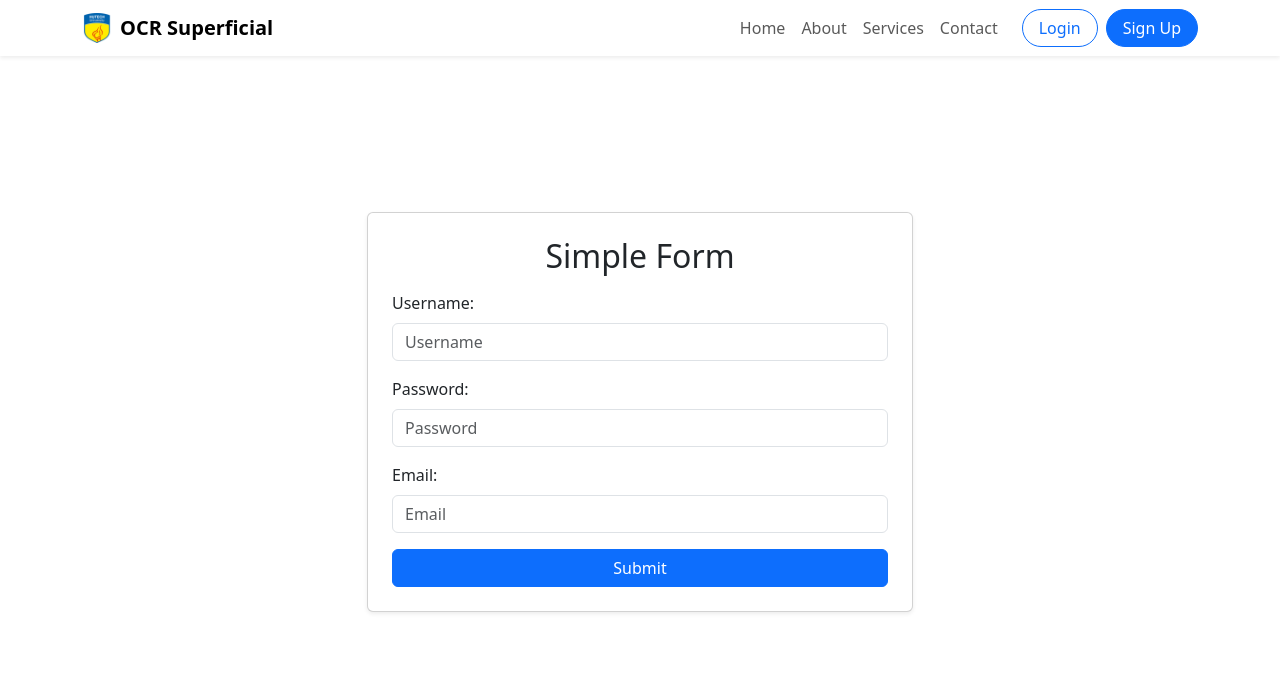
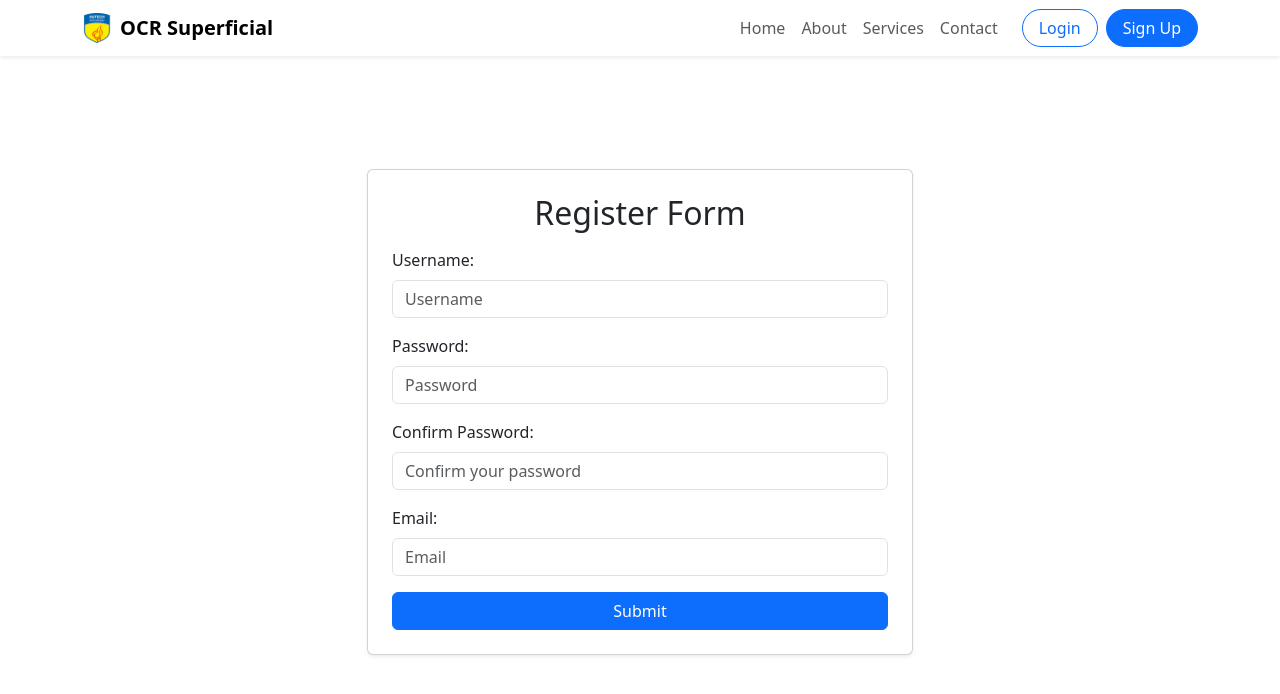
Before and after one commit to hoanglongyt/OCR_Superficial, a React (Vite) app in the folder app/ocr_superficial_ui/: page /register in a window 1280 px wide. Shown: the top 694 px of the page. Built offline with nearby package versions, Linux system fonts and the light colour scheme.

Commit message:
[add] added register logic and forms components, waiting for backend to adapt

```diff
--- a/app/ocr_superficial_ui/package.json
+++ b/app/ocr_superficial_ui/package.json
@@ -24,6 +24,7 @@
     "eslint-plugin-react-hooks": "^5.1.0",
     "eslint-plugin-react-refresh": "^0.4.19",
     "globals": "^15.15.0",
+    "jest": "^29.7.0",
     "vite": "^6.2.0"
   }
 }
--- a/app/ocr_superficial_ui/src/components/Register/BoostrapForm.jsx
+++ b/app/ocr_superficial_ui/src/components/Register/BoostrapForm.jsx
@@ -1,10 +1,89 @@
-import React from "react";
+// import js services
+import { registerUser } from "../../services/authService";
+
+// import react components
+import { useNavigate } from "react-router-dom";
+import React, { useEffect, useState } from "react";
+
+// import styles
+import '../../styles/components/Register/BoostrapForm.css';
 
 function BoostrapForm(){
+    const navigate = useNavigate()
+    const [isPassValid, setIsPassValid] = useState(false)
+    const [userState, setUserState] = useState({
+        username: '',
+        password: '',
+        confirm_password: '',
+        email: ''
+    })
+    const [isRegSuccess, setIsRegSuccess] = useState(false)
+    const [isRegFailed, setIsRegFailed] = useState(false)
+
+    // Thay đổi khi nhập thông tin người dùng đăng ký
+    const onChangeUserState = (e) => {
+        setUserState({
+            ...userState,
+            [e.target.name]: e.target.value
+        })
+    }
+
+    // Kiểm tra password khi nhập mật khẩu và password và confirm password
+    const validPassword = () => {
+        const password = document.getElementById("password").value
+        const confirmationPassword = document.getElementById("confirm-password").value
+
+        setIsPassValid(password == confirmationPassword)
+    }
+
+    // Xử lý đăng ký
+    const handleSubmit = async () => {
+        // Xử lý kết quả trả về
+        const handleResult = (response, element_name, callback) => {
+            const responseData = response.body.json()
+            const responseMessage = responseData.message
+            document.querySelector(`.${element_name}`).innerHTML = responseMessage
+            console.log(responseMessage)
+
+            callback(true)
+        }
+
+        const new_user = userState
+        const response = await registerUser("https://localhost:7268/api/Auth/register", new_user) // Gọi đăng ký
+
+        // Nếu thành công hoặc không
+        if(response.ok){
+            handleResult(response, "register-success", setIsRegSuccess)
+            // handle login automatically
+            setTimeout(() => {
+                navigate('/')
+            }, 1000)
+
+        } else {
+            handleResult(response, "register-failed", setIsRegFailed)
+        }
+    }
+
+    useEffect(() => {
+        console.log(userState)
+        console.log("is password matched? " + isPassValid)
+        validPassword()
+    }, [userState])
+
     return (
         <div className="card shadow-sm p-4">
-            <h2 className="mb-3 text-center">Simple Form</h2>
-            <form action="">
+            <h2 className="mb-3 text-center">Register Form</h2>
+            {isRegSuccess && !isRegFailed && (
+                <div className="text-center mt-4">
+                    <h2 className="register-success text-success"></h2>
+                </div>
+            )}
+            {isRegFailed && (
+                <div className="text-center mt-4">
+                    <h2 className="register-success text-failed"></h2>
+                </div>
+            )}
+            <form onSubmit={handleSubmit}>
                 <div className="mb-3">
                     <label htmlFor="username" className="form-label">
                         Username:
@@ -15,6 +94,7 @@ function BoostrapForm(){
                         name="username"
                         id="username"
                         placeholder="Username"
+                        onChange={onChangeUserState}
                     />
                 </div>
                 <div className="mb-3">
@@ -27,7 +107,30 @@ function BoostrapForm(){
                         name="password"
                         id="password"
                         placeholder="Password"
+                        onChange={onChangeUserState}
                     />
+                </div>
+                <div className="position-relative mb-3">
+                    <label htmlFor="confirm-password" className="form-label">
+                        Confirm Password:
+                    </label>
+                    <input
+                        type="password"
+                        className="form-control"
+                        name="confirm-password"
+                        id="confirm-password"
+                        placeholder="Confirm your password"
+                        onChange={onChangeUserState}
+                    />
+
+                    {!isPassValid && (
+                        <div className="password-popup">
+                            <small>
+                                Confirmation password must match the Password
+                            </small>
+                        </div>
+                    )}
+
                 </div>
                 <div className="mb-3">
                     <label htmlFor="email" className="form-label">
@@ -39,6 +142,7 @@ function BoostrapForm(){
                         name="email"
                         id="email"
                         placeholder="Email"
+                        onChange={onChangeUserState}
                     />
                 </div>
                 <button type="submit" className="btn btn-primary w-100">
--- /dev/null
+++ b/app/ocr_superficial_ui/src/services/authService.js
@@ -0,0 +1,11 @@
+export async function registerUser(url, new_user) {
+    const response = await fetch(url, {
+        method: 'POST',
+        headers: {
+            'Content-Type': 'application/json'
+        },
+        body: JSON.stringify(new_user)
+    })
+
+    return response
+}
--- /dev/null
+++ b/app/ocr_superficial_ui/src/styles/components/Register/BoostrapForm.css
@@ -0,0 +1,26 @@
+.password-popup {
+    position: absolute;
+    top: 100%;
+    left: 0;
+    margin-top: 4px;
+    background: #f8d7da;
+    color: #721c24;
+    padding: 8px 12px;
+    border: 1px solid #f5c6cb;
+    border-radius: 5px;
+    font-size: 0.85rem;
+    z-index: 10;
+    width: 100%;
+    box-shadow: 0px 2px 8px rgba(0,0,0,0.2);
+    opacity: 0;
+    transform: translateY(-10px);
+    animation: popupFadeIn 0.3s forwards;
+}
+
+/* Animation */
+@keyframes popupFadeIn {
+    to {
+        opacity: 1;
+        transform: translateY(0);
+    }
+}
```
Also changed, not shown: 1 other file (tests, documents, lock files or other folders). Lines whose indentation alone changed are shown as unchanged.
